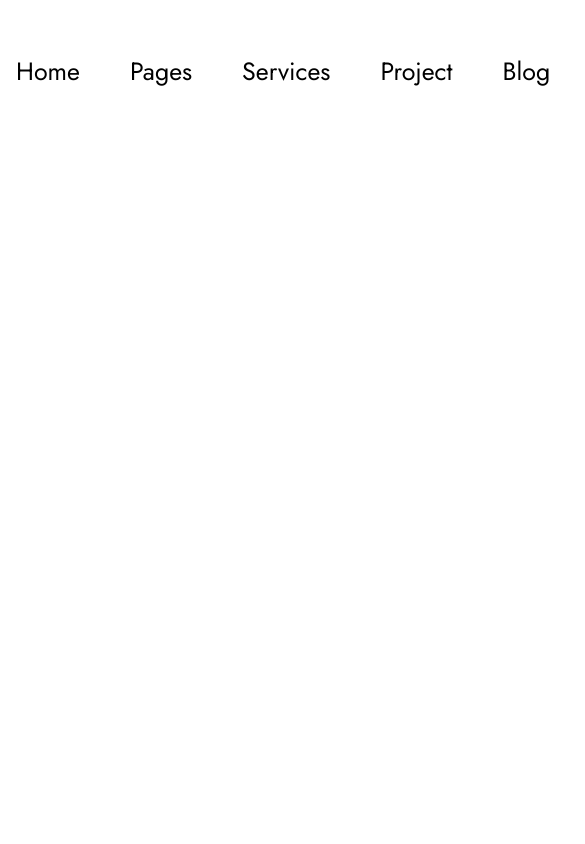
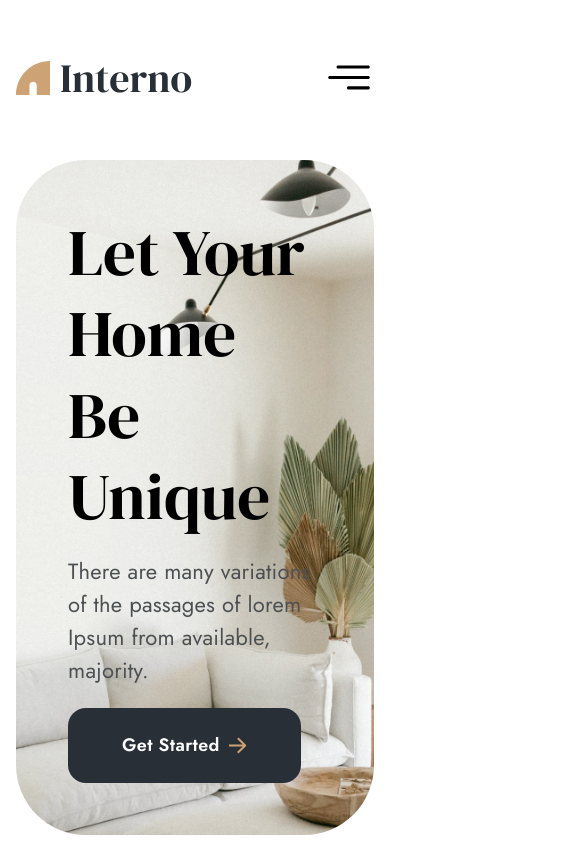
Before and after one commit to Tauhid8k/interior-design-template, a website built with Parcel: page src/index.html in a window 390 px wide. Shown: the top 844 px of the page, 585 px wide, since content can reach past the window. Built offline with nearby package versions, Linux system fonts and the light colour scheme.

Commit message:
responsive hero section & mobile nav icon

```diff
--- a/src/css/index.css
+++ b/src/css/index.css
@@ -18,9 +18,5 @@ h6 {
 }
 
 .btn {
-  @apply font-jost font-semibold text-lg text-white capitalize leading-[22.5px] tracking-[calc(2*0.01em)] bg-dark p-[26px_54px] rounded-[18px] flex items-center space-x-2;
+  @apply font-jost font-semibold text-lg text-white capitalize leading-[22.5px] tracking-[0.02em] bg-dark p-[26px_54px] rounded-[18px] flex items-center w-fit space-x-2;
 }
-
-.btn-primary {
-  @apply bg-primary;
-}
--- a/src/index.html
+++ b/src/index.html
@@ -23,8 +23,8 @@
           <a href="" class="logo">
             <img src="icons/logo.svg" alt="" />
           </a>
-          <!-- Navigation -->
-          <ul class="flex items-center space-x-[50px]">
+          <!-- Desktop Navigation -->
+          <ul class="hidden lg:flex items-center space-x-[50px]">
             <li>
               <a
                 href=""
@@ -95,12 +95,63 @@
               </button>
             </li>
           </ul>
-          <!-- Navigation End -->
+          <!-- Desktop Navigation End -->
+
+          <!-- Mobile Navigation -->
+          <button class="lg:hidden">
+            <img src="icons/menu_icon.svg" width="50" alt="" />
+          </button>
+          <!-- Mobile Navigation End -->
         </div>
       </nav>
     </header>
     <!-- Header End -->
 
+    <!-- Hero Section -->
+    <section>
+      <div class="container">
+        <!-- Hero Wrapper -->
+        <div
+          class="min-h-[570px] lg:min-h-[706px] flex items-center bg-cover bg-center bg-no-repeat rounded-[70px] p-[52px]"
+          style="background-image: url('./images/banner.png')"
+        >
+          <!-- Hero Text -->
+          <div class="sm:w-[435px]">
+            <h1 class="text-[65px] leading-[81.25px] mb-[18px]">
+              Let Your Home Be Unique
+            </h1>
+            <p
+              class="text-[22px] text-gray leading-[33px] tracking-[0.01em] mb-[21px]"
+            >
+              There are many variations of the passages of lorem Ipsum from
+              available, majority.
+            </p>
+            <a href="" class="btn">
+              <span>get started</span>
+              <svg
+                width="19"
+                height="17"
+                viewBox="0 0 19 17"
+                fill="none"
+                xmlns="http://www.w3.org/2000/svg"
+              >
+                <path
+                  d="M2 8.43536L15.7232 8.29851M10.6182 1.91132L17.1412 8.4343L10.4868 15.0887"
+                  stroke="#CDA274"
+                  stroke-width="2"
+                  stroke-linecap="square"
+                  stroke-linejoin="round"
+                />
+              </svg>
+            </a>
+          </div>
+          <!-- Hero Text End -->
+        </div>
+        <!-- Hero Wrapper End -->
+      </div>
+    </section>
+    <!-- Hero Section End -->
+
     <script src="./js/index.js"></script>
   </body>
 </html>
--- a/tailwind.config.js
+++ b/tailwind.config.js
@@ -21,6 +21,7 @@ module.exports = {
         primary: "#CDA274",
         secondary: "#F4F0EC",
         dark: "#292F36",
+        gray: "#4D5053",
       },
       fontFamily: {
         jost: "'Jost', sans-serif",
```
Also changed, not shown: src/icons/arrow_right.svg, src/icons/arrow_right_primary.svg (deleted), src/icons/menu_icon.svg (added).
